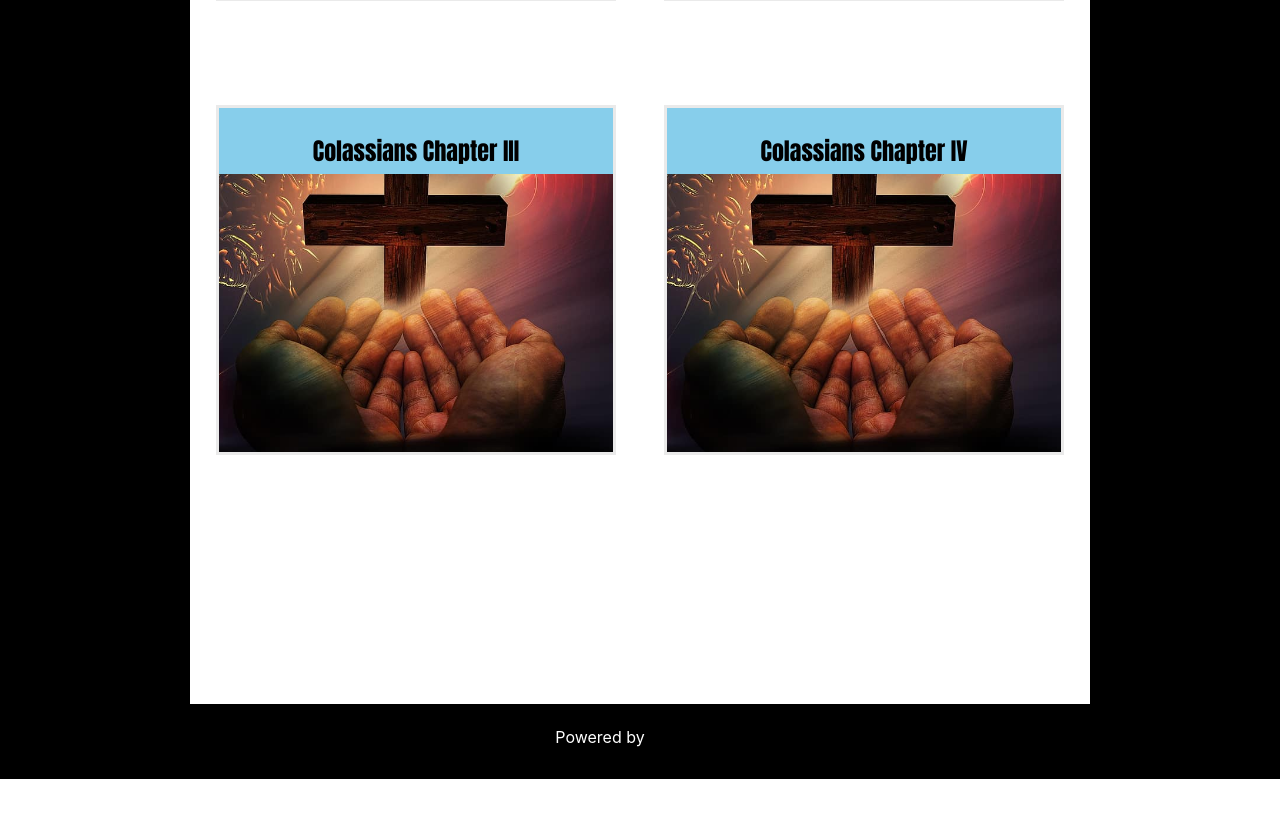
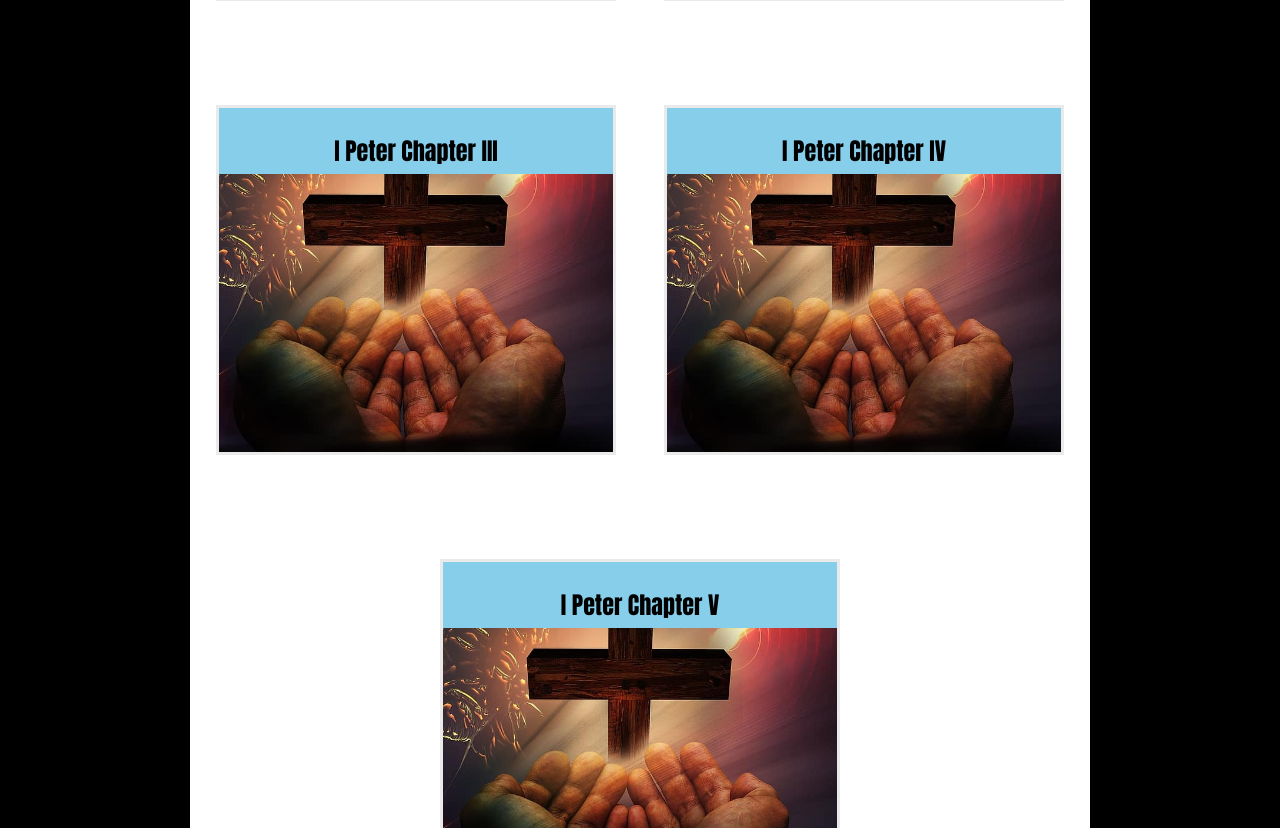
Before and after one commit to jnutt367/colossians, a Next.js app: page / in a window 1280 px wide. Shown: the part 947-1775 px from the top of the page. Before the commit the page ends 1726 px from the top, so only its background shows below. Built offline with nearby package versions, Linux system fonts and the light colour scheme.

Commit message:
Update index.js

```diff
--- a/pages/index.js
+++ b/pages/index.js
@@ -99,73 +99,120 @@ And this is the word that was preached to you."
           </div>
 
           <div className={styles.card}>
-             <h2 className={styles.chapter}>Colassians Chapter II</h2>
-            <p>2 I want you to know how hard I am contending for you and for those at Laodicea, and for all who have not met me personally. 2 My goal is that they may be encouraged in heart and united in love, so that they may have the full riches of complete understanding, in order that they may know the mystery of God, namely, Christ, 3 in whom are hidden all the treasures of wisdom and knowledge. 4 I tell you this so that no one may deceive you by fine-sounding arguments. 5 For though I am absent from you in body, I am present with you in spirit and delight to see how disciplined you are and how firm your faith in Christ is.
+             <h2 className={styles.chapter}>I Peter Chapter II</h2>
+            <p>
+                  2 Therefore, rid yourselves of all malice and all deceit, hypocrisy, envy, and slander of every kind. 2 Like newborn babies, crave pure spiritual milk, so that by it you may grow up in your salvation, 3 now that you have tasted that the Lord is good.
 
-Spiritual Fullness in Christ
-6 So then, just as you received Christ Jesus as Lord, continue to live your lives in him, 7 rooted and built up in him, strengthened in the faith as you were taught, and overflowing with thankfulness.
+The Living Stone and a Chosen People
+4 As you come to him, the living Stone—rejected by humans but chosen by God and precious to him— 5 you also, like living stones, are being built into a spiritual house[a] to be a holy priesthood, offering spiritual sacrifices acceptable to God through Jesus Christ. 6 For in Scripture it says:
 
-8 See to it that no one takes you captive through hollow and deceptive philosophy, which depends on human tradition and the elemental spiritual forces[a] of this world rather than on Christ.
+“See, I lay a stone in Zion,
+    a chosen and precious cornerstone,
+and the one who trusts in him
+    will never be put to shame.”[b]
 
-9 For in Christ all the fullness of the Deity lives in bodily form, 10 and in Christ you have been brought to fullness. He is the head over every power and authority. 11 In him you were also circumcised with a circumcision not performed by human hands. Your whole self ruled by the flesh[b] was put off when you were circumcised by[c] Christ, 12 having been buried with him in baptism, in which you were also raised with him through your faith in the working of God, who raised him from the dead.
+7 Now to you who believe, this stone is precious. But to those who do not believe,
 
-13 When you were dead in your sins and in the uncircumcision of your flesh, God made you[d] alive with Christ. He forgave us all our sins, 14 having canceled the charge of our legal indebtedness, which stood against us and condemned us; he has taken it away, nailing it to the cross. 15 And having disarmed the powers and authorities, he made a public spectacle of them, triumphing over them by the cross.[e]
+“The stone the builders rejected
+    has become the cornerstone,”[c]
 
-Freedom From Human Rules
-16 Therefore do not let anyone judge you by what you eat or drink, or with regard to a religious festival, a New Moon celebration or a Sabbath day. 17 These are a shadow of the things that were to come; the reality, however, is found in Christ. 18 Do not let anyone who delights in false humility and the worship of angels disqualify you. Such a person also goes into great detail about what they have seen; they are puffed up with idle notions by their unspiritual mind. 19 They have lost connection with the head, from whom the whole body, supported and held together by its ligaments and sinews, grows as God causes it to grow.
+8 and,
 
-20 Since you died with Christ to the elemental spiritual forces of this world, why, as though you still belonged to the world, do you submit to its rules: 21 “Do not handle! Do not taste! Do not touch!”? 22 These rules, which have to do with things that are all destined to perish with use, are based on merely human commands and teachings. 23 Such regulations indeed have an appearance of wisdom, with their self-imposed worship, their false humility and their harsh treatment of the body, but they lack any value in restraining sensual indulgence.</p>
+“A stone that causes people to stumble
+    and a rock that makes them fall.”[d]
+
+They stumble because they disobey the message—which is also what they were destined for.
+
+9 But you are a chosen people, a royal priesthood, a holy nation, God’s special possession, that you may declare the praises of him who called you out of darkness into his wonderful light. 10 Once you were not a people, but now you are the people of God; once you had not received mercy, but now you have received mercy.
+
+Living Godly Lives in a Pagan Society
+11 Dear friends, I urge you, as foreigners and exiles, to abstain from sinful desires, which wage war against your soul. 12 Live such good lives among the pagans that, though they accuse you of doing wrong, they may see your good deeds and glorify God on the day he visits us.
+
+13 Submit yourselves for the Lord’s sake to every human authority: whether to the emperor, as the supreme authority, 14 or to governors, who are sent by him to punish those who do wrong and to commend those who do right. 15 For it is God’s will that by doing good you should silence the ignorant talk of foolish people. 16 Live as free people, but do not use your freedom as a cover-up for evil; live as God’s slaves. 17 Show proper respect to everyone, love the family of believers, fear God, honor the emperor.
+
+18 Slaves, in reverent fear of God submit yourselves to your masters, not only to those who are good and considerate, but also to those who are harsh. 19 For it is commendable if someone bears up under the pain of unjust suffering because they are conscious of God. 20 But how is it to your credit if you receive a beating for doing wrong and endure it? But if you suffer for doing good and you endure it, this is commendable before God. 21 To this you were called, because Christ suffered for you, leaving you an example, that you should follow in his steps.
+
+22 “He committed no sin,
+    and no deceit was found in his mouth.”
+
+23 When they hurled their insults at him, he did not retaliate; when he suffered, he made no threats. Instead, he entrusted himself to him who judges justly. 24 “He himself bore our sins” in his body on the cross, so that we might die to sins and live for righteousness; “by his wounds you have been healed.” 25 For “you were like sheep going astray,”[f] but now you have returned to the Shepherd and Overseer of your souls.            </p>
+
   </div>
 
           <div
             className={styles.card}
           >
-            <h2 className={styles.chapter}>Colassians Chapter III</h2>
-            <p>Living as Those Made Alive in Christ
-3 Since, then, you have been raised with Christ, set your hearts on things above, where Christ is, seated at the right hand of God. 2 Set your minds on things above, not on earthly things. 3 For you died, and your life is now hidden with Christ in God. 4 When Christ, who is your[a] life, appears, then you also will appear with him in glory.
+            <h2 className={styles.chapter}>I Peter Chapter III</h2>
+            <p>
 
-5 Put to death, therefore, whatever belongs to your earthly nature: sexual immorality, impurity, lust, evil desires and greed, which is idolatry. 6 Because of these, the wrath of God is coming.[b] 7 You used to walk in these ways, in the life you once lived. 8 But now you must also rid yourselves of all such things as these: anger, rage, malice, slander, and filthy language from your lips. 9 Do not lie to each other, since you have taken off your old self with its practices 10 and have put on the new self, which is being renewed in knowledge in the image of its Creator. 11 Here there is no Gentile or Jew, circumcised or uncircumcised, barbarian, Scythian, slave or free, but Christ is all, and is in all.
+              3 Wives, in the same way submit yourselves to your own husbands so that, if any of them do not believe the word, they may be won over without words by the behavior of their wives, 2 when they see the purity and reverence of your lives. 3 Your beauty should not come from outward adornment, such as elaborate hairstyles and the wearing of gold jewelry or fine clothes. 4 Rather, it should be that of your inner self, the unfading beauty of a gentle and quiet spirit, which is of great worth in God’s sight. 5 For this is the way the holy women of the past who put their hope in God used to adorn themselves. They submitted themselves to their own husbands, 6 like Sarah, who obeyed Abraham and called him her lord. You are her daughters if you do what is right and do not give way to fear.
 
-12 Therefore, as God’s chosen people, holy and dearly loved, clothe yourselves with compassion, kindness, humility, gentleness and patience. 13 Bear with each other and forgive one another if any of you has a grievance against someone. Forgive as the Lord forgave you. 14 And over all these virtues put on love, which binds them all together in perfect unity.
+7 Husbands, in the same way be considerate as you live with your wives, and treat them with respect as the weaker partner and as heirs with you of the gracious gift of life, so that nothing will hinder your prayers.
 
-15 Let the peace of Christ rule in your hearts, since as members of one body you were called to peace. And be thankful. 16 Let the message of Christ dwell among you richly as you teach and admonish one another with all wisdom through psalms, hymns, and songs from the Spirit, singing to God with gratitude in your hearts. 17 And whatever you do, whether in word or deed, do it all in the name of the Lord Jesus, giving thanks to God the Father through him.
+Suffering for Doing Good
+8 Finally, all of you, be like-minded, be sympathetic, love one another, be compassionate and humble. 9 Do not repay evil with evil or insult with insult. On the contrary, repay evil with blessing, because to this you were called so that you may inherit a blessing. 10 For,
 
-Instructions for Christian Households
-18 Wives, submit yourselves to your husbands, as is fitting in the Lord.
+“Whoever would love life
+    and see good days
+must keep their tongue from evil
+    and their lips from deceitful speech.
+11 They must turn from evil and do good;
+    they must seek peace and pursue it.
+12 For the eyes of the Lord are on the righteous
+    and his ears are attentive to their prayer,
+but the face of the Lord is against those who do evil.”[a]
 
-19 Husbands, love your wives and do not be harsh with them.
+13 Who is going to harm you if you are eager to do good? 14 But even if you should suffer for what is right, you are blessed. “Do not fear their threats[b]; do not be frightened.”[c] 15 But in your hearts revere Christ as Lord. Always be prepared to give an answer to everyone who asks you to give the reason for the hope that you have. But do this with gentleness and respect, 16 keeping a clear conscience, so that those who speak maliciously against your good behavior in Christ may be ashamed of their slander. 17 For it is better, if it is God’s will, to suffer for doing good than for doing evil. 18 For Christ also suffered once for sins, the righteous for the unrighteous, to bring you to God. He was put to death in the body but made alive in the Spirit. 19 After being made alive,[d] he went and made proclamation to the imprisoned spirits— 20 to those who were disobedient long ago when God waited patiently in the days of Noah while the ark was being built. In it only a few people, eight in all, were saved through water, 21 and this water symbolizes baptism that now saves you also—not the removal of dirt from the body but the pledge of a clear conscience toward God.[e] It saves you by the resurrection of Jesus Christ, 22 who has gone into heaven and is at God’s right hand—with angels, authorities and powers in submission to him.            </p>
+          </div>
 
-20 Children, obey your parents in everything, for this pleases the Lord.
+          <div
+            className={styles.card}
+          >
+             <h2 className={styles.chapter}>I Peter Chapter IV</h2>
+            <p>
+            Living for God
+4 Therefore, since Christ suffered in his body, arm yourselves also with the same attitude, because whoever suffers in the body is done with sin. 2 As a result, they do not live the rest of their earthly lives for evil human desires, but rather for the will of God. 3 For you have spent enough time in the past doing what pagans choose to do—living in debauchery, lust, drunkenness, orgies, carousing and detestable idolatry. 4 They are surprised that you do not join them in their reckless, wild living, and they heap abuse on you. 5 But they will have to give account to him who is ready to judge the living and the dead. 6 For this is the reason the gospel was preached even to those who are now dead, so that they might be judged according to human standards in regard to the body, but live according to God in regard to the spirit.
 
-21 Fathers,[c] do not embitter your children, or they will become discouraged.
+7 The end of all things is near. Therefore be alert and of sober mind so that you may pray. 8 Above all, love each other deeply, because love covers over a multitude of sins. 9 Offer hospitality to one another without grumbling. 10 Each of you should use whatever gift you have received to serve others, as faithful stewards of God’s grace in its various forms. 11 If anyone speaks, they should do so as one who speaks the very words of God. If anyone serves, they should do so with the strength God provides, so that in all things God may be praised through Jesus Christ. To him be the glory and the power for ever and ever. Amen.
 
-22 Slaves, obey your earthly masters in everything; and do it, not only when their eye is on you and to curry their favor, but with sincerity of heart and reverence for the Lord. 23 Whatever you do, work at it with all your heart, as working for the Lord, not for human masters, 24 since you know that you will receive an inheritance from the Lord as a reward. It is the Lord Christ you are serving. 25 Anyone who does wrong will be repaid for their wrongs, and there is no favoritism.
+Suffering for Being a Christian
+12 Dear friends, do not be surprised at the fiery ordeal that has come on you to test you, as though something strange were happening to you. 13 But rejoice inasmuch as you participate in the sufferings of Christ, so that you may be overjoyed when his glory is revealed. 14 If you are insulted because of the name of Christ, you are blessed, for the Spirit of glory and of God rests on you. 15 If you suffer, it should not be as a murderer or thief or any other kind of criminal, or even as a meddler. 16 However, if you suffer as a Christian, do not be ashamed, but praise God that you bear that name. 17 For it is time for judgment to begin with God’s household; and if it begins with us, what will the outcome be for those who do not obey the gospel of God? 18 And,
 
+“If it is hard for the righteous to be saved,
+    what will become of the ungodly and the sinner?”
+
+19 So then, those who suffer according to God’s will should commit themselves to their faithful Creator and continue to do good.
             </p>
           </div>
 
    <div
             className={styles.card}
           >
-             <h2 className={styles.chapter}>Colassians Chapter IV</h2>
+             <h2 className={styles.chapter}>I Peter Chapter V</h2>
             <p>
-            4 Masters, provide your slaves with what is right and fair, because you know that you also have a Master in heaven.
+                To the Elders and the Flock
+5 To the elders among you, I appeal as a fellow elder and a witness of Christ’s sufferings who also will share in the glory to be revealed: 2 Be shepherds of God’s flock that is under your care, watching over them—not because you must, but because you are willing, as God wants you to be; not pursuing dishonest gain, but eager to serve; 3 not lording it over those entrusted to you, but being examples to the flock. 4 And when the Chief Shepherd appears, you will receive the crown of glory that will never fade away.
 
-Further Instructions
-2 Devote yourselves to prayer, being watchful and thankful. 3 And pray for us, too, that God may open a door for our message, so that we may proclaim the mystery of Christ, for which I am in chains. 4 Pray that I may proclaim it clearly, as I should. 5 Be wise in the way you act toward outsiders; make the most of every opportunity. 6 Let your conversation be always full of grace, seasoned with salt, so that you may know how to answer everyone.
+5 In the same way, you who are younger, submit yourselves to your elders. All of you, clothe yourselves with humility toward one another, because,
+
+“God opposes the proud
+    but shows favor to the humble.”[a]
+
+6 Humble yourselves, therefore, under God’s mighty hand, that he may lift you up in due time. 7 Cast all your anxiety on him because he cares for you.
+
+8 Be alert and of sober mind. Your enemy the devil prowls around like a roaring lion looking for someone to devour. 9 Resist him, standing firm in the faith, because you know that the family of believers throughout the world is undergoing the same kind of sufferings.
+
+10 And the God of all grace, who called you to his eternal glory in Christ, after you have suffered a little while, will himself restore you and make you strong, firm and steadfast. 11 To him be the power for ever and ever. Amen.
 
 Final Greetings
-7 Tychicus will tell you all the news about me. He is a dear brother, a faithful minister and fellow servant[a] in the Lord. 8 I am sending him to you for the express purpose that you may know about our[b] circumstances and that he may encourage your hearts. 9 He is coming with Onesimus, our faithful and dear brother, who is one of you. They will tell you everything that is happening here.
+12 With the help of Silas,[b] whom I regard as a faithful brother, I have written to you briefly, encouraging you and testifying that this is the true grace of God. Stand fast in it.
 
-10 My fellow prisoner Aristarchus sends you his greetings, as does Mark, the cousin of Barnabas. (You have received instructions about him; if he comes to you, welcome him.) 11 Jesus, who is called Justus, also sends greetings. These are the only Jews[c] among my co-workers for the kingdom of God, and they have proved a comfort to me. 12 Epaphras, who is one of you and a servant of Christ Jesus, sends greetings. He is always wrestling in prayer for you, that you may stand firm in all the will of God, mature and fully assured. 13 I vouch for him that he is working hard for you and for those at Laodicea and Hierapolis. 14 Our dear friend Luke, the doctor, and Demas send greetings. 15 Give my greetings to the brothers and sisters at Laodicea, and to Nympha and the church in her house.
+13 She who is in Babylon, chosen together with you, sends you her greetings, and so does my son Mark. 14 Greet one another with a kiss of love.
 
-16 After this letter has been read to you, see that it is also read in the church of the Laodiceans and that you in turn read the letter from Laodicea.
-
-17 Tell Archippus: “See to it that you complete the ministry you have received in the Lord.”
-
-18 I, Paul, write this greeting in my own hand. Remember my chains. Grace be with you.
+Peace to all of you who are in Christ.
   </p>
           </div>
+
   </div>
         </div>
       </main>
```
Lines whose indentation alone changed are shown as unchanged.
